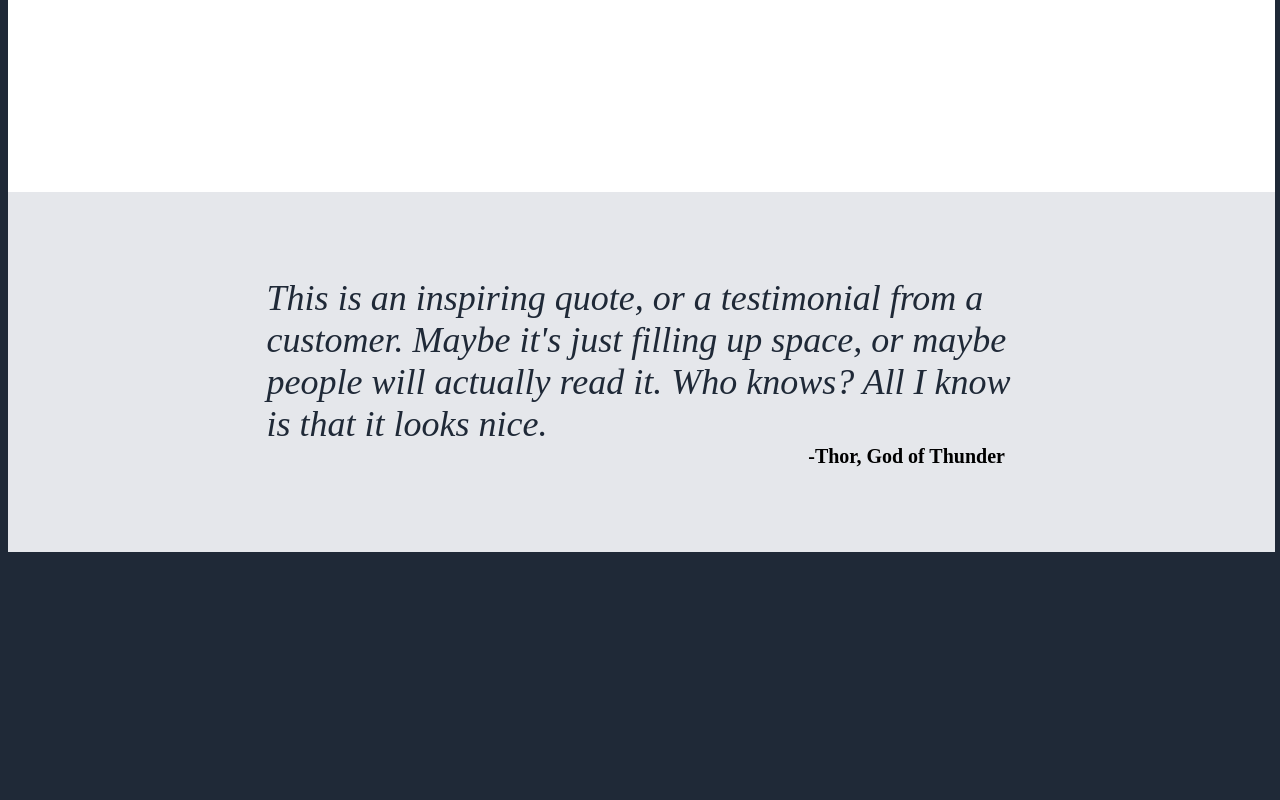
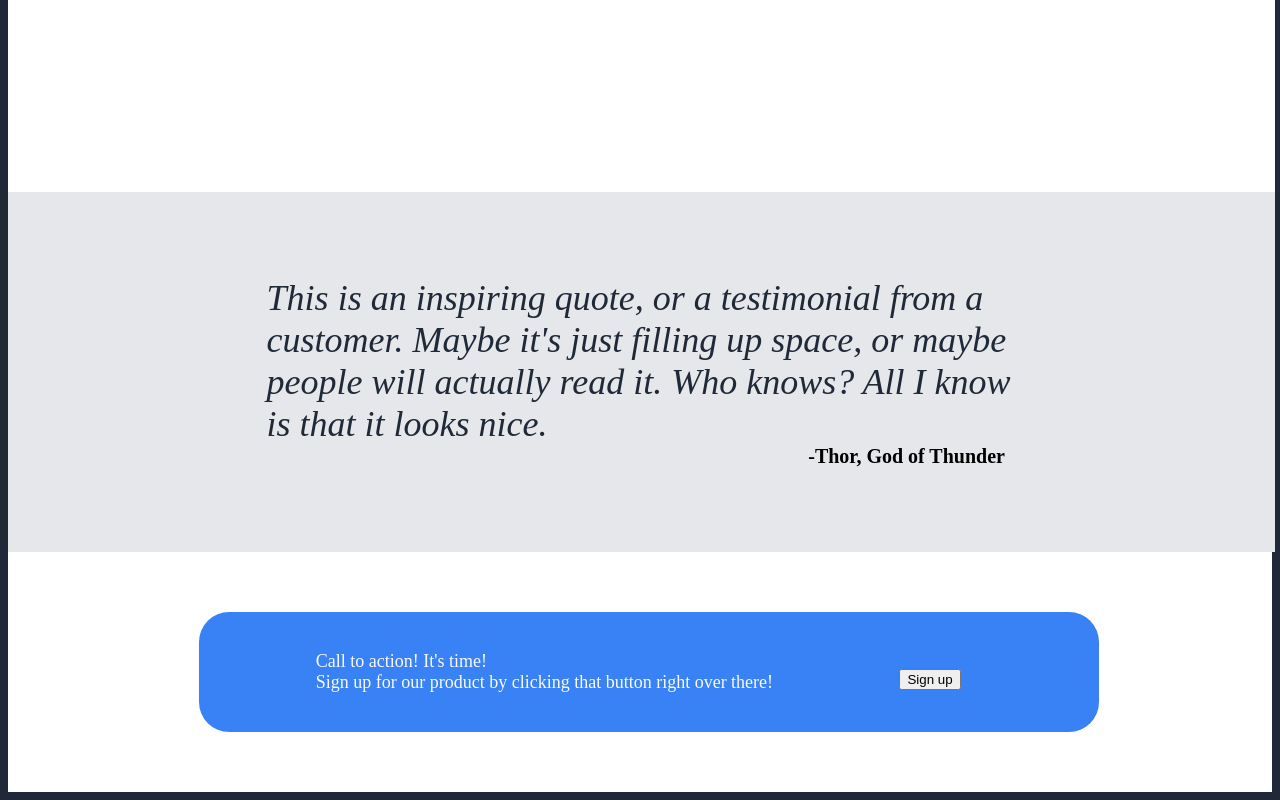
Before and after one commit to rl-miguel/landing-page, a plain HTML site: page index.html in a window 1280 px wide. Shown: the part 628-1428 px from the top of the page. Before the commit the page ends 1188 px from the top, so only its background shows below. Drawn offline with Linux system fonts and the light colour scheme.

Commit message:
Fix ad section, change from p into ul
Fit button inside of ad container using relative position

```diff
--- a/index.html
+++ b/index.html
@@ -28,6 +28,7 @@
     <div class="maintext">
         <div class="maintitle">This website is awesome</div>
         <div class="mainsubtitle">This website has some subtext that goes here under the main title. It's a smaller font and the color is lower contrast.</div>
+
         <button type="button">Sign up</button>
     </div>
 
@@ -70,16 +71,22 @@
 
 </div>
 
-<!--
-<div class="adcontainer">
 
-    <div class="ad"> Call to action! It's time!
-        Sign up for our product by clicking that button right over there!
+<div class="adbackground">
+
+
+    <div class="ad">
+
+        <ul>
+        <li>Call to action! It's time!</li>
+        <li>Sign up for our product by clicking that button right over there!</li>
+        </ul>
     </div>
 
     <button type="button">Sign up</button>
 </div>
-
+</div>
+<!--
 <div class="footer">Copyright © The Odin Project 2021</div>
 -->
 
--- a/style.css
+++ b/style.css
@@ -57,7 +57,7 @@ body{
 }
 
 .maintext{
-    margin-left:-160px;
+    margin-left:-100px;
 
 }
 
@@ -151,3 +151,44 @@ margin-left:530px;
 font-weight:bold;
 font-size:20px;
 }
+
+.adbackground{
+    height:30vh;
+    background:#fff;
+    display:flex;
+    justify-content:center;
+    align-items:center;
+}
+
+
+.ad{
+    margin-left:80px;
+    background:#3882F6;
+    height:80px;
+    width:900px;
+    padding:60px;
+    border-radius:30px;
+    font-size:18px;
+    color:#F9FAF8;
+
+    display:flex;
+    flex-wrap:wrap;
+    flex-direction:column;
+    justify-content:center;
+    align-items:center;
+
+}
+
+
+li{
+   margin-right:250px;
+   list-style:none;
+
+
+}
+.ad+button{
+   position:relative;
+   right:200px;
+
+
+}
```
